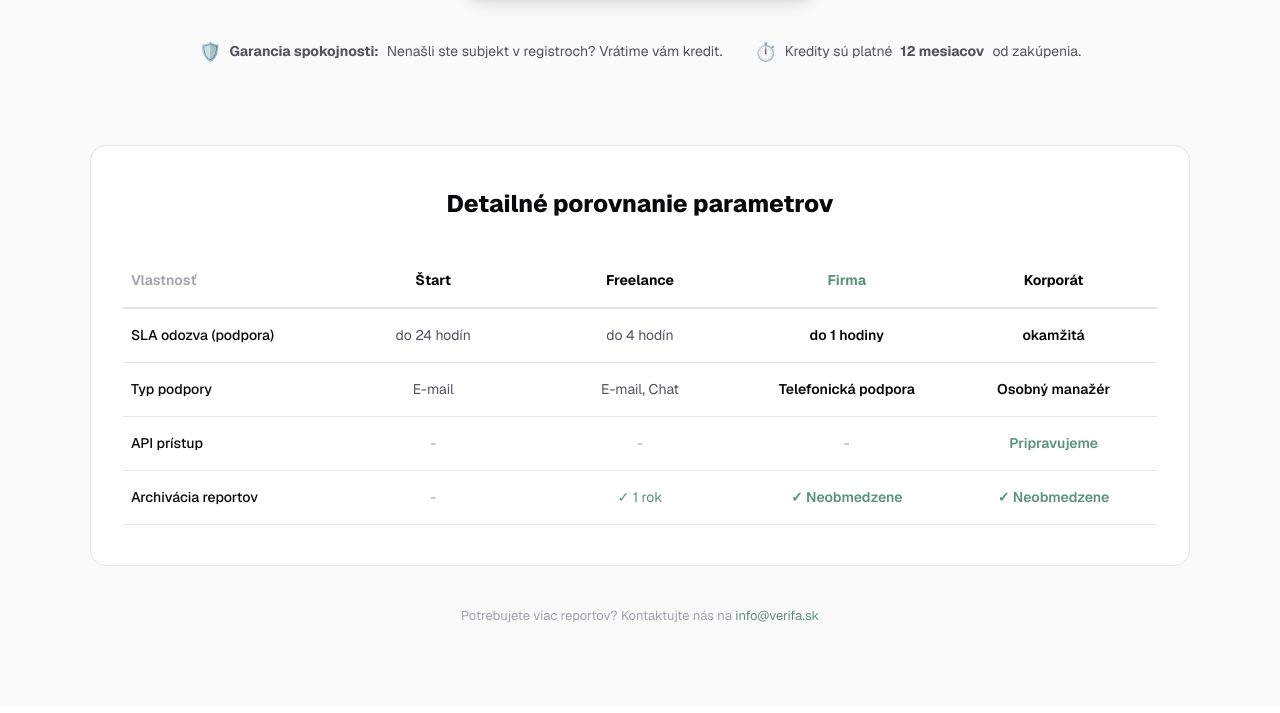
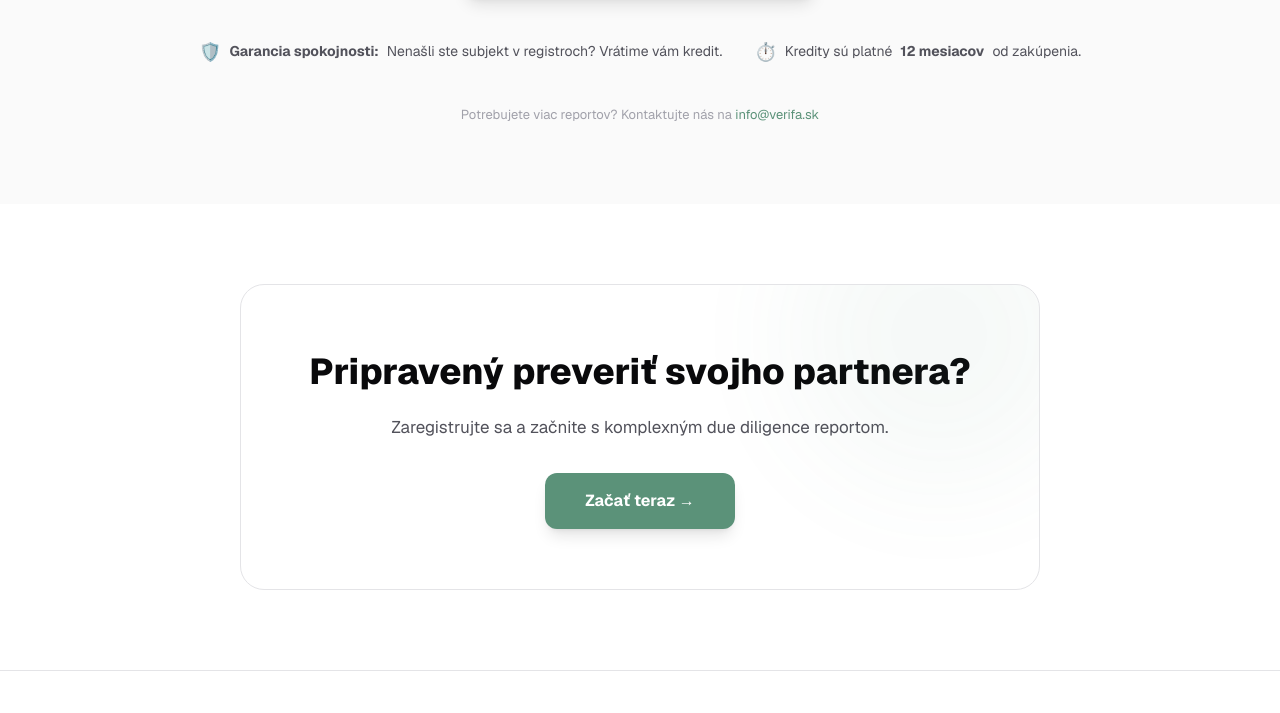
Before and after one commit to dusan02/scripta, a Next.js app in the folder frontend/: page / in a window 1280 px wide. Shown: the part 6634-7347 px from the top of the page. Built offline with nearby package versions, Linux system fonts and the light colour scheme.

Commit message:
fix: Korporát price €239→€289 (€7.23/report, above €7 floor)

```diff
--- a/frontend/src/app/page.tsx
+++ b/frontend/src/app/page.tsx
@@ -111,8 +111,8 @@ export default function LandingPage() {
       name: "Korporát",
       subtitle: "Pre profesionálov",
       credits: "40 reportov / mesiac",
-      price: "239 € / mesiac",
-      perCredit: "5,98 € / report",
+      price: "289 € / mesiac",
+      perCredit: "7,23 € / report",
       features: [
         "Všetko z balíka Firma",
         "Osobný account manager s okamžitou dostupnosťou",
@@ -588,51 +588,6 @@ export default function LandingPage() {
             </div>
           </div>
 
-          <div style={{ marginTop: 80, background: "var(--surface)", borderRadius: 16, border: "1px solid var(--border)", padding: "40px 32px", overflowX: "auto" }}>
-            <h3 style={{ fontSize: 24, fontWeight: 800, textAlign: "center", marginBottom: 32 }}>Detailné porovnanie parametrov</h3>
-            <table style={{ width: "100%", minWidth: 700, borderCollapse: "collapse", fontSize: 14 }}>
-              <thead>
-                <tr style={{ borderBottom: "2px solid var(--border)" }}>
-                  <th style={{ textAlign: "left", padding: "16px 8px", color: "var(--text-muted)", fontWeight: 600, width: "20%" }}>Vlastnosť</th>
-                  <th style={{ textAlign: "center", padding: "16px 8px", fontWeight: 700, width: "20%" }}>Štart</th>
-                  <th style={{ textAlign: "center", padding: "16px 8px", fontWeight: 700, width: "20%" }}>Freelance</th>
-                  <th style={{ textAlign: "center", padding: "16px 8px", fontWeight: 700, color: "var(--accent)", width: "20%" }}>Firma</th>
-                  <th style={{ textAlign: "center", padding: "16px 8px", fontWeight: 700, width: "20%" }}>Korporát</th>
-                </tr>
-              </thead>
-              <tbody>
-                <tr style={{ borderBottom: "1px solid var(--border)" }}>
-                  <td style={{ padding: "16px 8px", fontWeight: 500 }}>SLA odozva (podpora)</td>
-                  <td style={{ padding: "16px 8px", textAlign: "center", color: "var(--text-secondary)" }}>do 24 hodín</td>
-                  <td style={{ padding: "16px 8px", textAlign: "center", color: "var(--text-secondary)" }}>do 4 hodín</td>
-                  <td style={{ padding: "16px 8px", textAlign: "center", fontWeight: 600 }}>do 1 hodiny</td>
-                  <td style={{ padding: "16px 8px", textAlign: "center", fontWeight: 600 }}>okamžitá</td>
-                </tr>
-                <tr style={{ borderBottom: "1px solid var(--border)" }}>
-                  <td style={{ padding: "16px 8px", fontWeight: 500 }}>Typ podpory</td>
-                  <td style={{ padding: "16px 8px", textAlign: "center", color: "var(--text-secondary)" }}>E-mail</td>
-                  <td style={{ padding: "16px 8px", textAlign: "center", color: "var(--text-secondary)" }}>E-mail, Chat</td>
-                  <td style={{ padding: "16px 8px", textAlign: "center", fontWeight: 600 }}>Telefonická podpora</td>
-                  <td style={{ padding: "16px 8px", textAlign: "center", fontWeight: 600 }}>Osobný manažér</td>
-                </tr>
-                <tr style={{ borderBottom: "1px solid var(--border)" }}>
-                  <td style={{ padding: "16px 8px", fontWeight: 500 }}>API prístup</td>
-                  <td style={{ padding: "16px 8px", textAlign: "center", color: "var(--text-muted)" }}>-</td>
-                  <td style={{ padding: "16px 8px", textAlign: "center", color: "var(--text-muted)" }}>-</td>
-                  <td style={{ padding: "16px 8px", textAlign: "center", color: "var(--text-muted)" }}>-</td>
-                  <td style={{ padding: "16px 8px", textAlign: "center", fontWeight: 600, color: "var(--accent)" }}>Pripravujeme</td>
-                </tr>
-                <tr style={{ borderBottom: "1px solid var(--border)" }}>
-                  <td style={{ padding: "16px 8px", fontWeight: 500 }}>Archivácia reportov</td>
-                  <td style={{ padding: "16px 8px", textAlign: "center", color: "var(--text-muted)" }}>-</td>
-                  <td style={{ padding: "16px 8px", textAlign: "center", color: "var(--accent)" }}>✓ 1 rok</td>
-                  <td style={{ padding: "16px 8px", textAlign: "center", color: "var(--accent)", fontWeight: 600 }}>✓ Neobmedzene</td>
-                  <td style={{ padding: "16px 8px", textAlign: "center", color: "var(--accent)", fontWeight: 600 }}>✓ Neobmedzene</td>
-                </tr>
-              </tbody>
-            </table>
-          </div>
-
           <p style={{ textAlign: "center", marginTop: 40, fontSize: 13, color: "var(--text-muted)" }}>
             {t("home.needMore")} <a href="mailto:info@verifa.sk" style={{ color: "var(--accent)", textDecoration: "none" }}>info@verifa.sk</a>
           </p>
--- a/frontend/src/app/pricing/page.tsx
+++ b/frontend/src/app/pricing/page.tsx
@@ -129,8 +129,8 @@ const PACKAGES = [
     nameKey: "pricing.korporat",
     subtitleKey: "pricing.korporatSubtitle",
     reports: 40,
-    price: "239",
-    pricePerReport: "5,98",
+    price: "289",
+    pricePerReport: "7,23",
     isSubscription: true,
     featureKeys: ["pricing.featAllFromFirma", "pricing.feat100Kreditov", "pricing.featPrioritnaPodpora", "pricing.featOsobnyAccount", "pricing.featNajnejsiaCena", "pricing.featBankyAdvokati", "pricing.featRollOver"],
     featureTooltipKeys: [null, null, null, null, null, null, null],
--- a/frontend/src/components/LandingJsonLd.tsx
+++ b/frontend/src/components/LandingJsonLd.tsx
@@ -42,7 +42,7 @@ const landingJsonLd = {
         },
         {
           "@type": "Offer",
-          price: "239.00",
+          price: "289.00",
           priceCurrency: "EUR",
           description: "Korporát — 40 reportov mesačne",
         },
@@ -69,7 +69,7 @@ const landingJsonLd = {
           name: "Koľko stojí Verifa.sk report?",
           acceptedAnswer: {
             "@type": "Answer",
-            text: "Ponúkame šesť plánov: Štart (1 report za 14 € jednorazovo), Pay-as-you-go 5 (5 reportov za 59 € jednorazovo), Pay-as-you-go 20 (20 reportov za 199 € jednorazovo), Freelance (5 reportov za 49 €/mesiac), Firma (18 reportov za 129 €/mesiac) a Korporát (40 reportov za 239 €/mesiac). Pri registrácii dostanete 1 skúšobný kredit zadarmo na 30 dní."
+            text: "Ponúkame šesť plánov: Štart (1 report za 14 € jednorazovo), Pay-as-you-go 5 (5 reportov za 59 € jednorazovo), Pay-as-you-go 20 (20 reportov za 199 € jednorazovo), Freelance (5 reportov za 49 €/mesiac), Firma (18 reportov za 129 €/mesiac) a Korporát (40 reportov za 289 €/mesiac). Pri registrácii dostanete 1 skúšobný kredit zadarmo na 30 dní."
           },
         },
         {
```
